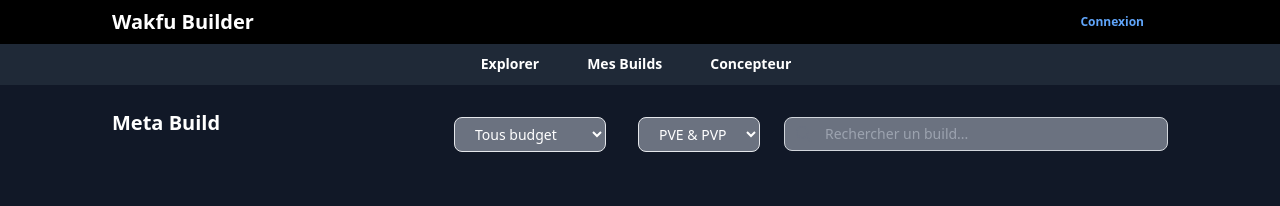
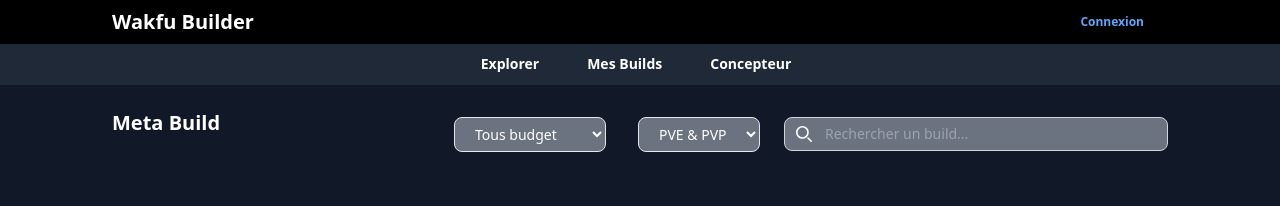
Before and after one commit to ouakeds/wakfu-builder, a React (Create React App) app: page / in a window 1280 px wide. Shown: the top 206 px of the page. Built offline with nearby package versions, Linux system fonts and the light colour scheme.

Commit message:
feat(home): search by name

```diff
--- a/src/pages/home/index.tsx
+++ b/src/pages/home/index.tsx
@@ -6,16 +6,15 @@
 import { Cost } from "../../types/cost"
 import { Level } from "../../types/level"
 
+const moduloLevels: Level[] = [20, 35, 50, 65, 80, 95, 110, 125, 140, 155, 170, 185, 200, 215, 230]
+const prices: Cost[] = ['low cost', 'average', 'expensive', 'very expensive']
+
 const HomePage = () => {
 
-    const moduloLevels: Level[] = [20, 35, 50, 65, 80, 95, 110, 125, 140, 155, 170, 185, 200, 215, 230]
-    const prices: Cost[] = ['low cost', 'average', 'expensive', 'very expensive']
     const {getAll} = useBuild();
-
     const [levelRange, setLevelRange] = useState<{start: Level | undefined, end: Level | undefined}>()
     const [builds, setBuilds] = useState<Build[]>([])
     const [rows, setRows] = useState<Build[]>([])
-
 
     useEffect(() => {
         getAll().then((response) => {
@@ -51,6 +50,10 @@
         setRows(builds.filter(build => build.level.start === start && build.level.end === end))
     }
 
+    const onBuildNameSearch = (query: string) => {
+        setRows(builds.find((build) => build.name.toLowerCase().includes(query.toLowerCase())) ? builds.filter((build) => build.name.toLowerCase().includes(query.toLowerCase())) : [])
+    }
+
     return <>
        <body className='px-6 md:px-28 py-6'>
 
@@ -84,11 +87,11 @@
                         <label className="mb-2 text-sm font-medium text-gray-900 sr-only dark:text-white">Search</label>
                         <div className="relative">
                             <div className="absolute inset-y-0 left-0 flex items-center pl-3 pointer-events-none">
-                                <svg className="w-4 h-4 text-gray-500 dark:text-gray-400" aria-hidden="true" xmlns="http://www.w3.org/2000/svg" fill="none" viewBox="0 0 20 20">
+                                <svg className="w-4 h-4 text-white dark:text-gray-400" aria-hidden="true" xmlns="http://www.w3.org/2000/svg" fill="none" viewBox="0 0 20 20">
                                     <path stroke="currentColor" stroke-linecap="round" stroke-linejoin="round" stroke-width="2" d="m19 19-4-4m0-7A7 7 0 1 1 1 8a7 7 0 0 1 14 0Z"/>
                                 </svg>
                             </div>
-                            <input type="search" id="default-search" className="block w-full py-1.5 px-4 pl-10 text-sm  border border-gray-300 rounded-lg bg-gray-500 dark:bg-gray-700 dark:border-gray-600 dark:placeholder-gray-400 text-white focus:ring-blue-500 focus:border-blue-500" placeholder="Rechercher un build..." required/>
+                            <input onChange={(e) => onBuildNameSearch(e.target.value)} type="search" id="default-search" className="block w-full py-1.5 px-4 pl-10 text-sm  border border-gray-300 rounded-lg bg-gray-500 dark:bg-gray-700 dark:border-gray-600 dark:placeholder-gray-400 text-white focus:ring-blue-500 focus:border-blue-500" placeholder="Rechercher un build..." required/>
                         </div>
                     </form>
                 </div>
```
